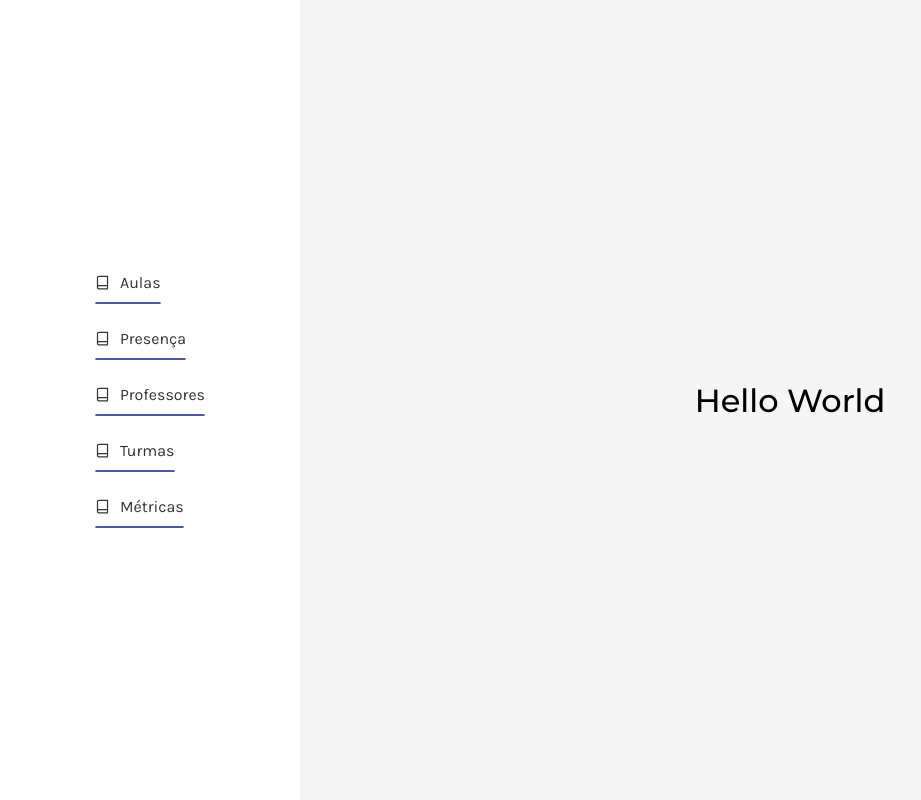
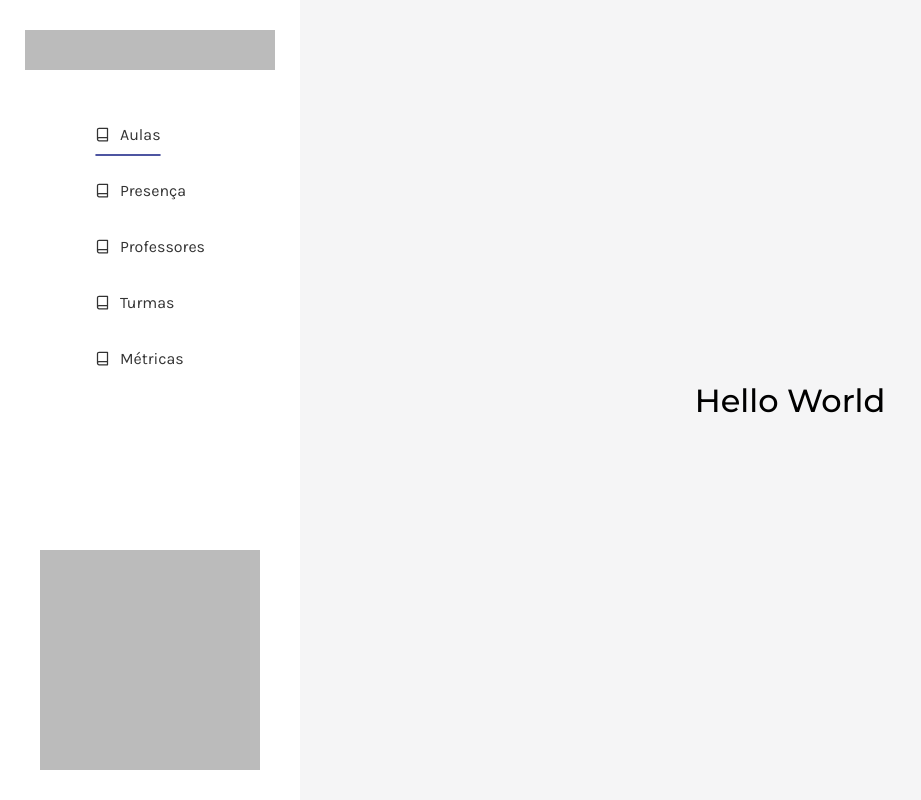
Before and after one commit to lucas-pvg/cp-presenca-cursinho-frontend, a React (Vite) app: page / in a window 1280 px wide. Shown: the whole page, without its empty margins (0-921 px from the left). Built offline with nearby package versions, Linux system fonts and the light colour scheme.

Commit message:
💄✨ Added placeholder to navbar other components

```diff
--- a/src/components/navbar/Navbar.css
+++ b/src/components/navbar/Navbar.css
@@ -1,9 +1,10 @@
 .base-navbar {
   width: 300px;
+  padding: 30px;
   display: flex;
   flex-direction: column;
   align-items: center;
-  justify-content: center;
+  justify-content: space-between;
 }
 
 .base-navbar.light {
@@ -13,3 +14,23 @@
 .base-navbar.dark {
   background-color: var(--base-gray);
 }
+
+.nav-content {
+  display: flex;
+  flex-direction: column;
+  align-items: center;
+  justify-content: center;
+  gap: 50px;
+}
+
+.base-navbar .logo {
+  height: 40px;
+  width: 250px;
+  background-color: var(--outline-base);
+}
+
+.base-navbar .nav-image {
+  height: 220px;
+  width: 220px;
+  background-color: var(--outline-base);
+}
--- a/src/components/navbar/Navbar.tsx
+++ b/src/components/navbar/Navbar.tsx
@@ -30,11 +30,17 @@ interface NavbarProps extends VariantProps<typeof NavbarVariants> {
 export function Navbar({ minimized, mode }: NavbarProps) {
   return (
     <nav className={NavbarVariants({ minimized, mode })}>
-      <LinkGroup
-        mode={mode}
-        labels={['Aulas', 'Presença', 'Professores', 'Turmas', 'Métricas']}
-        paths={['/', '/', '/', '/', '/']}
-      />
+      <div className='nav-content'>
+        <div className='logo' />
+
+        <LinkGroup
+          mode={mode}
+          labels={['Aulas', 'Presença', 'Professores', 'Turmas', 'Métricas']}
+          paths={['/', '/attendence', '/teachers', '/classes', '/metrics']}
+        />
+      </div>
+
+      <div className='nav-image'/>
     </nav>
   )
 }
```
